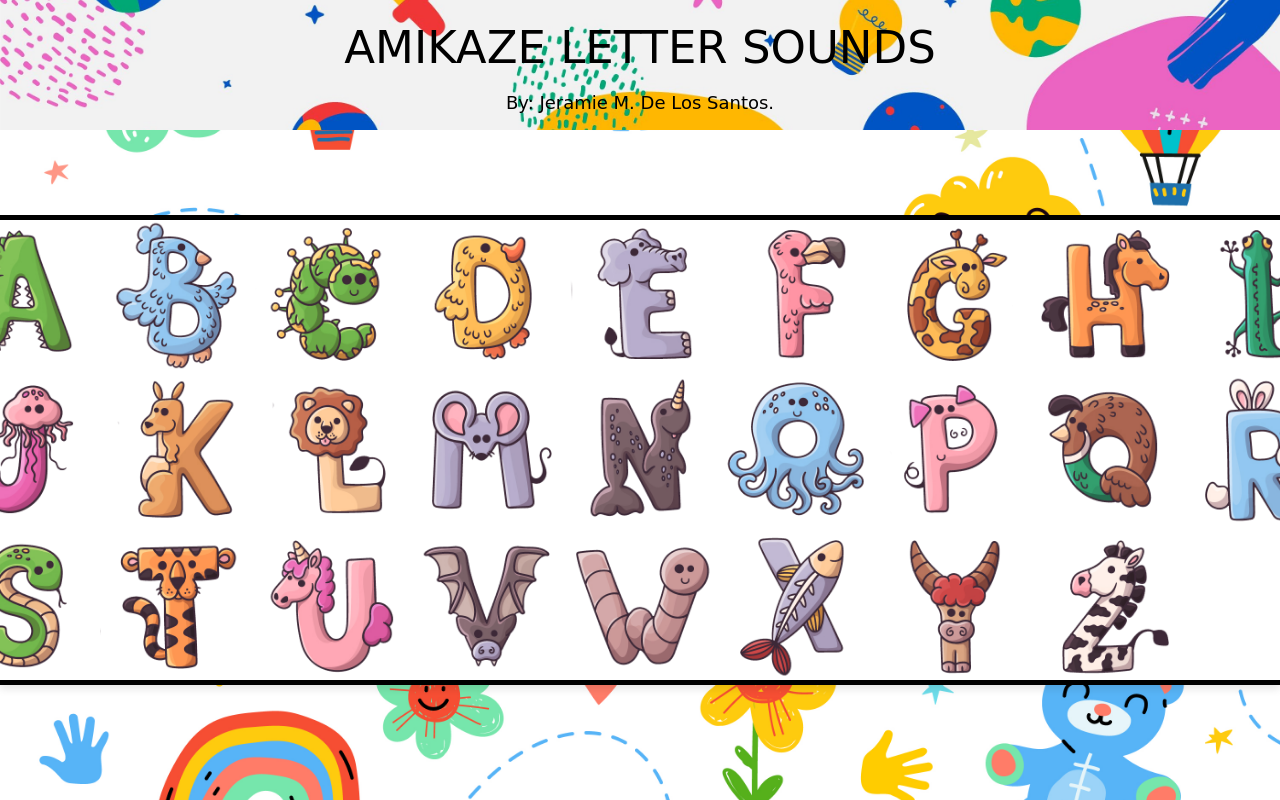
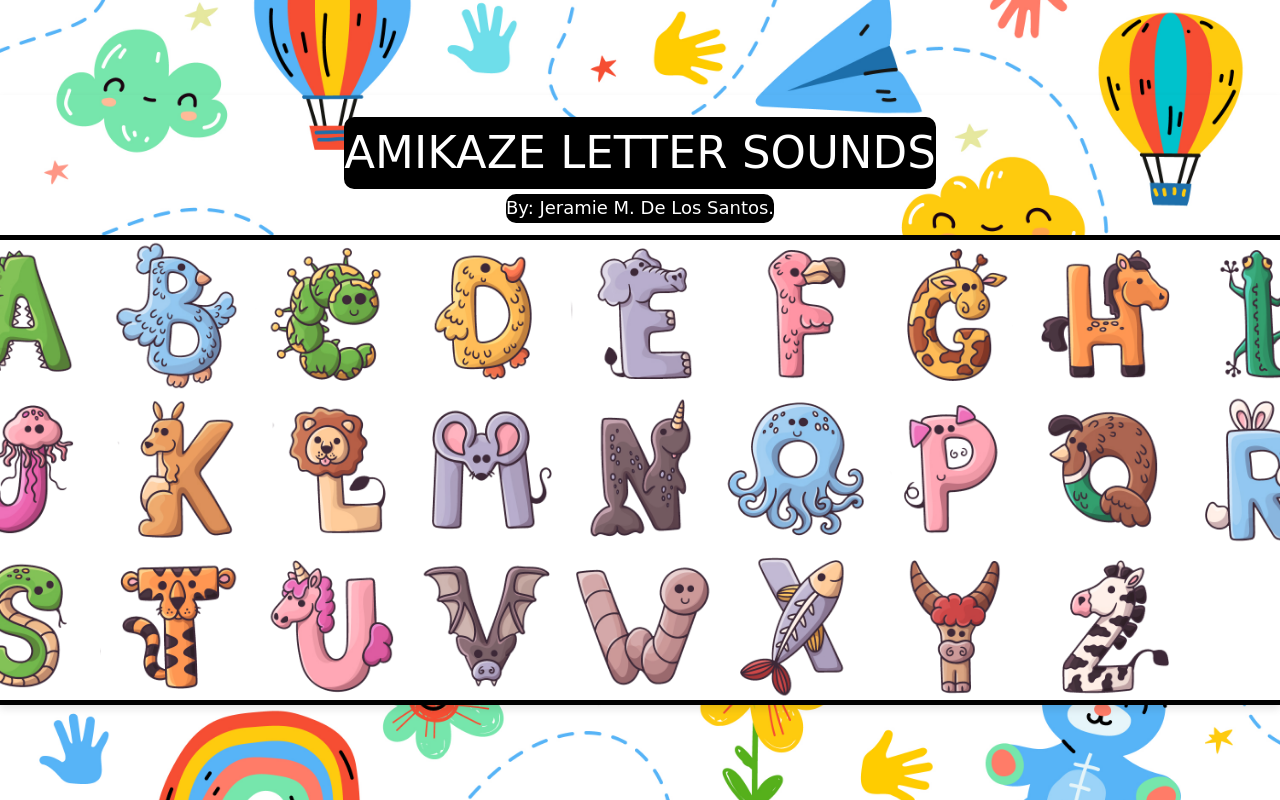
Before and after one commit to KaelNierras/Sounds-of-Letters, a Vue app: page / in a window 1280 px wide. Shown: the top 800 px of the page. Built offline with nearby package versions, Linux system fonts and the light colour scheme.

Commit message:
Draft FInal

```diff
--- a/src/App.vue
+++ b/src/App.vue
@@ -5,8 +5,8 @@ import { RouterLink, RouterView } from 'vue-router'
 <template>
   <div class="main">
     <div class="header">
-      <h1>AMIKAZE LETTER SOUNDS</h1>
-      <p>By: Jeramie M. De Los Santos.</p>
+      <h1 class="Title">AMIKAZE LETTER SOUNDS</h1>
+      <p class="Subtitle">By: Jeramie M. De Los Santos.</p>
     </div>
     <div class="router">
       <RouterView />
@@ -15,12 +15,12 @@ import { RouterLink, RouterView } from 'vue-router'
 </template>
 
 <style scoped>
+.Title, .Subtitle{
+  background-color: black;
+  border-radius: 10px;
+}
 .header {
-  position: fixed;
-  top: 0;
-  left: 0;
-  width: 100%;
-  z-index: 1000;
+  margin-top: 10px;
   display: flex;
   justify-content: center;
   align-items: center;
@@ -28,11 +28,7 @@ import { RouterLink, RouterView } from 'vue-router'
   height: 130px;
   text-align: center;
   padding: 5px;
-  background-image: url('/images/header_bg.jpg');
-  background-size: cover;
-  background-position: center;
-  background-repeat: no-repeat;
-  color: black; /* Tomato red text color */
+  color: white; /* Tomato red text color */
   font-family: 'Comic Sans MS', cursive, sans-serif; /* Playful font */
   min-width: 1000px;
 }
@@ -58,7 +54,6 @@ import { RouterLink, RouterView } from 'vue-router'
   align-items: center;
   flex-direction: column;
   box-shadow: 0px 4px 8px rgba(0, 0, 0, 0.1);
-  padding-top: 100px;
   min-width: 1000px;
 }
 
```
